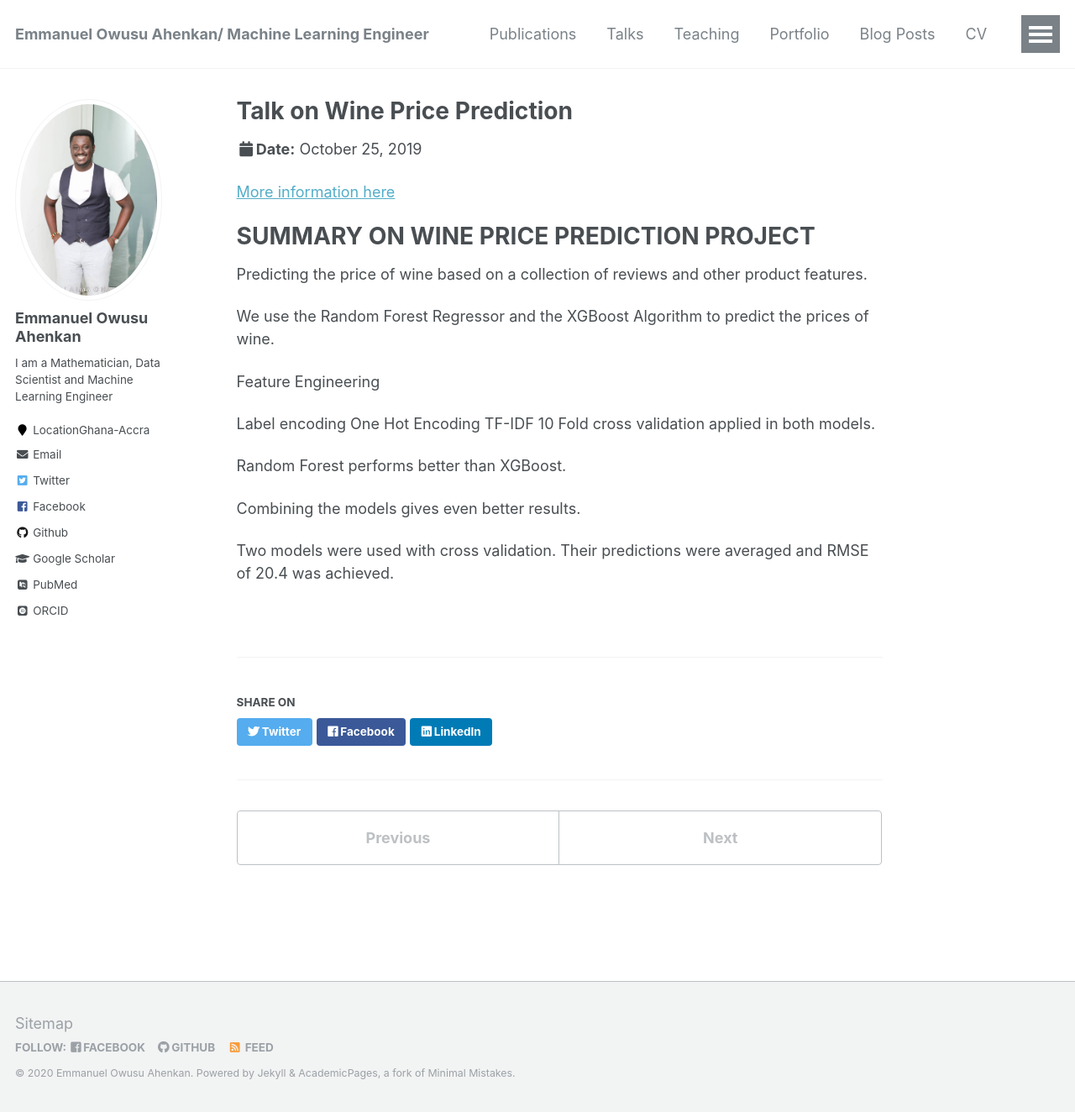
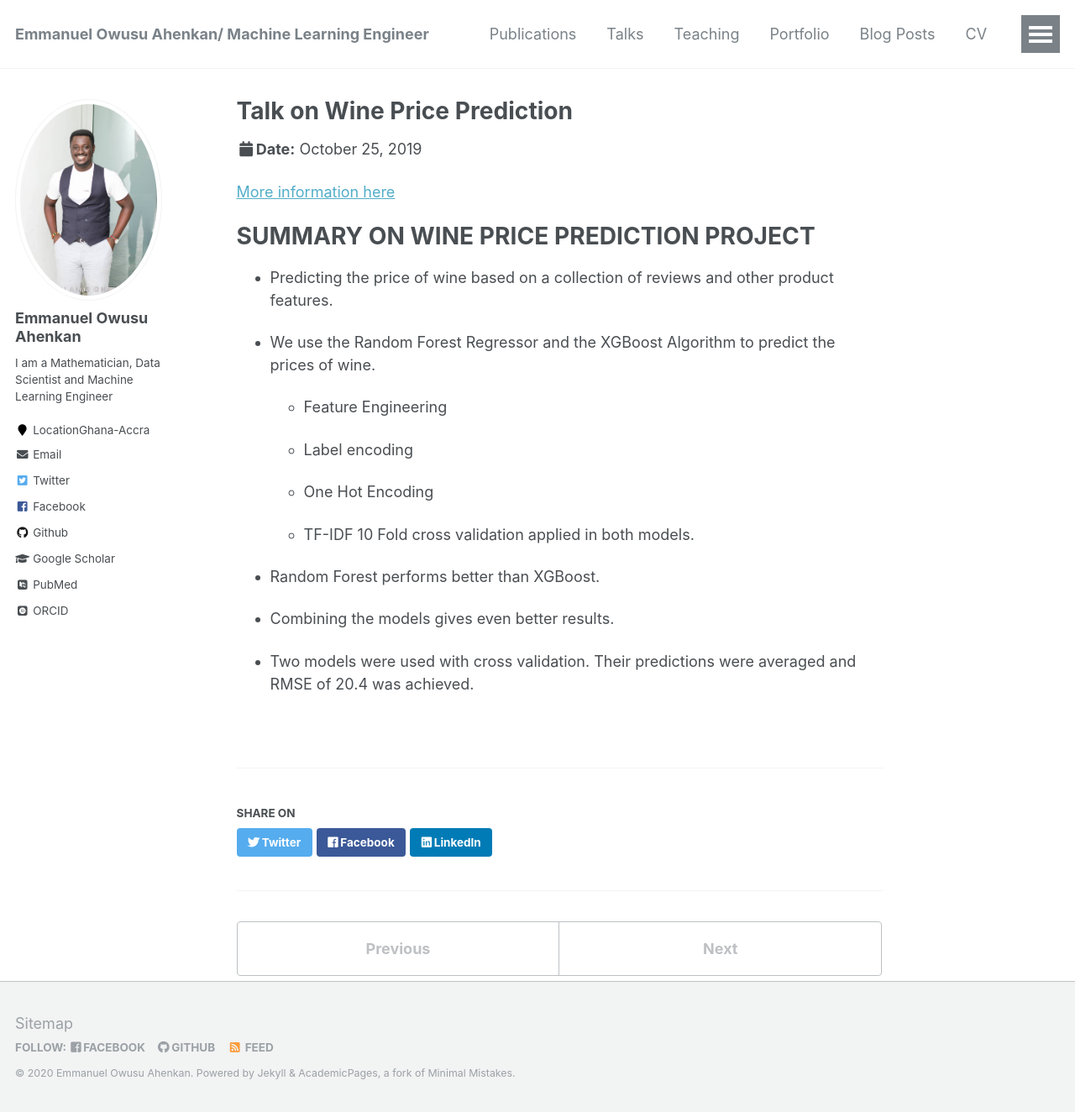
Before and after one commit to EmmanuelOwusu/EmmanuelOwusu.github.io, a Jekyll site: the page built from _talks/2014-02-01-talk-2.md, in a window 1280 px wide and 1324 px high. Shown: the whole window at 84% size. Built offline with Jekyll 4.4.1, drawn with Linux system fonts in a browser that asks for light colours; some web fonts are replaced.

```diff
--- a/_talks/2014-02-01-talk-2.md
+++ b/_talks/2014-02-01-talk-2.md
@@ -13,19 +13,21 @@ location: "Accra, Ghana"
 # SUMMARY ON WINE PRICE PREDICTION PROJECT
 
 
-Predicting the price of wine based on a collection of reviews and other product features.
+* Predicting the price of wine based on a collection of reviews and other product features.
 
-We use the Random Forest Regressor and the XGBoost Algorithm to predict the prices of wine.
+* We use the Random Forest Regressor and the XGBoost Algorithm to predict the prices of wine.
 
-Feature Engineering
+    * Feature Engineering
 
-Label encoding
-One Hot Encoding
-TF-IDF
+    * Label encoding
+
+    * One Hot Encoding
+
+     * TF-IDF
 10 Fold cross validation applied in both models.
 
-Random Forest performs better than XGBoost.
+* Random Forest performs better than XGBoost.
 
-Combining the models gives even better results.
+* Combining the models gives even better results.
 
-Two models were used with cross validation. Their predictions were averaged and RMSE of 20.4 was achieved.
+* Two models were used with cross validation. Their predictions were averaged and RMSE of 20.4 was achieved.
```
